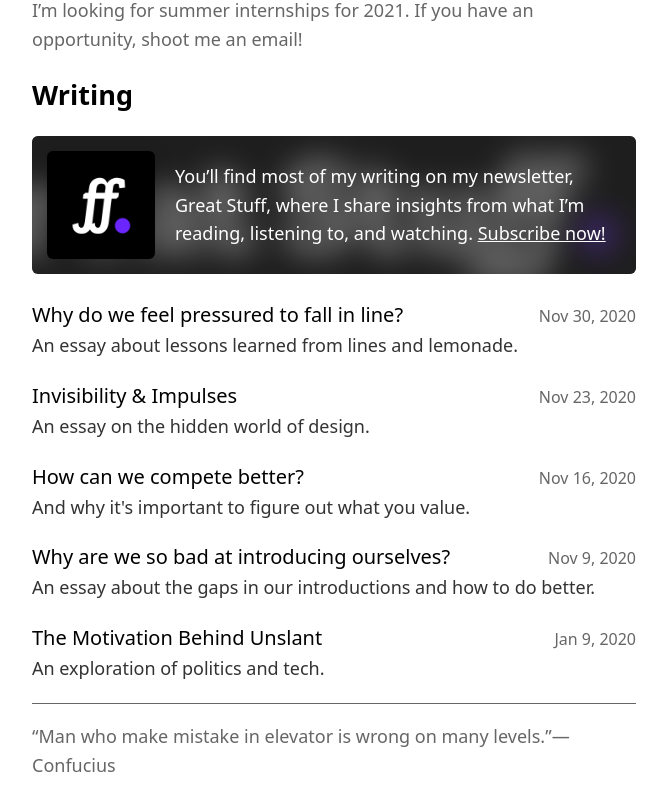
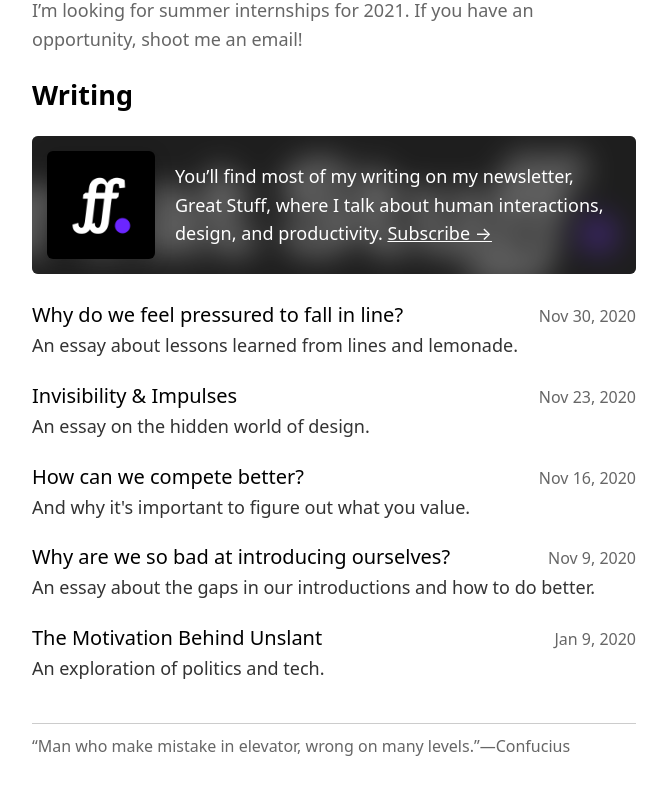
Before and after one commit to kbrgl/website, a Next.js app: page / in a window 1280 px wide. Shown: the part 399-1199 px from the top of the page, without its empty margins (306-973 px from the left). Built offline with nearby package versions, Linux system fonts and the light colour scheme; a web font is replaced by a local one.

Commit message:
Usability improvements

```diff
--- a/components/navbar.module.css
+++ b/components/navbar.module.css
@@ -12,6 +12,7 @@
 
 .navbar a::before {
   position: absolute;
+  z-index: -1;
   left: 0;
   right: 0;
   top: 0;
@@ -23,7 +24,7 @@
 }
 
 .navbar a:hover::before {
-  background: rgba(200, 200, 200, 0.2);
+  background: #f4f4f4;
 }
 
 .links {
--- a/pages/index.tsx
+++ b/pages/index.tsx
@@ -12,12 +12,19 @@ import styles from "../styles/Home.module.css";
 function Newsletter() {
   return (
     <div className={styles.card}>
-      <div style={{ backgroundImage: "url(/great-stuff-wordmark.png)" }} />
-      <img src="/great-stuff-logo.png" alt="Newsletter logo" />
-      <p>
+      <div
+        className={styles.background}
+        style={{ backgroundImage: "url(/great-stuff-wordmark.png)" }}
+      />
+      <img
+        className={styles.logo}
+        src="/great-stuff-logo.png"
+        alt="Newsletter logo"
+      />
+      <p className={styles.text}>
         You’ll find most of my writing on my newsletter, Great&nbsp;Stuff, where
-        I share insights from what I’m reading, listening to, and watching.{" "}
-        <a href="https://kabirgoel.substack.com">Subscribe now!</a>
+        I talk about human interactions, design, and productivity.{" "}
+        <a href="https://kabirgoel.substack.com">Subscribe&nbsp;&rarr;</a>
       </p>
     </div>
   );
@@ -76,9 +83,9 @@ export default function Home({ posts }: HomeProps) {
           I’m looking for summer internships for 2021. If you have an
           opportunity, shoot me an email!
         </p>
-        <h2>Writing</h2>
+        <h2 id="writing">Writing</h2>
         <Newsletter />
-        <ul className={styles.list}>
+        <ul className={styles.posts}>
           {posts
             .map((post) => ({
               ...post,
@@ -99,9 +106,8 @@ export default function Home({ posts }: HomeProps) {
               </li>
             ))}
         </ul>
-        <hr />
-        <p className={styles.light}>
-          “Man who make mistake in elevator is wrong on many levels.”—Confucius
+        <p className={styles.footer}>
+          “Man who make mistake in elevator, wrong on many levels.”—Confucius
         </p>
       </Container>
     </Layout>
--- a/styles/Home.module.css
+++ b/styles/Home.module.css
@@ -24,37 +24,37 @@
   color: #666;
 }
 
-.list {
+.posts {
   margin-top: 25px;
   list-style-type: none;
   padding: 0;
 }
 
-.list li {
+.posts li {
   margin-bottom: 20px;
 }
 
-.list a {
+.posts a {
   text-decoration: none;
 }
 
-.list .meta {
+.posts .meta {
   display: flex;
   justify-content: space-between;
   align-items: baseline;
 }
 
-.list .title {
+.posts .title {
   font-size: 20px;
   font-weight: 500;
 }
 
-.list .date {
+.posts .date {
   color: #666;
   font-size: 16px;
 }
 
-.list .subtitle {
+.posts .subtitle {
   margin-top: 0px;
   color: #333;
 }
@@ -71,7 +71,7 @@
   color: #fff;
 }
 
-.card div {
+.card .background {
   background-size: cover;
   background-repeat: no-repeat;
   width: 100%;
@@ -89,19 +89,28 @@
   pointer-events: none;
 }
 
-.card img {
+.card .logo {
+  width: 108px;
   height: 108px;
   margin-right: 20px;
   border-radius: 6px;
   box-shadow: 0 3px 18px 0 rgba(0, 0, 0, 0.2);
 }
 
-.card p {
+.card .text {
   margin: 0;
 }
 
+.footer {
+  color: #666;
+  border-top: 1px solid #ccc;
+  padding-top: 10px;
+  font-size: 16px;
+  margin: 40px 0;
+}
+
 @media screen and (max-width: 600px) {
-  .list .meta {
+  .posts .meta {
     flex-direction: column;
     justify-content: flex-start;
   }
--- a/styles/Note.module.css
+++ b/styles/Note.module.css
@@ -44,6 +44,33 @@
   color: #666;
 }
 
+.footer {
+  margin-bottom: 40px;
+}
+
+.author {
+  margin: 40px 0 20px;
+  border-radius: 6px;
+  display: flex;
+  align-items: center;
+}
+
+.author img {
+  margin-right: 15px;
+  height: 72px;
+  width: 72px;
+}
+
+.author p {
+  margin: 0;
+}
+
+.share {
+  font-size: 16px;
+  color: #666;
+  margin-top: 5px;
+}
+
 @media screen and (max-width: 640px) {
   .content h1 {
     font-size: 28px;
--- a/styles/globals.css
+++ b/styles/globals.css
@@ -24,7 +24,7 @@ strong {
 hr {
   height: 0;
   border-style: none;
-  border-top: 1px solid #666;
+  border-top: 1px solid #ccc;
 }
 
 h1,
```
Also changed, not shown: pages/p/[slug].tsx (+24 -1 lines).
